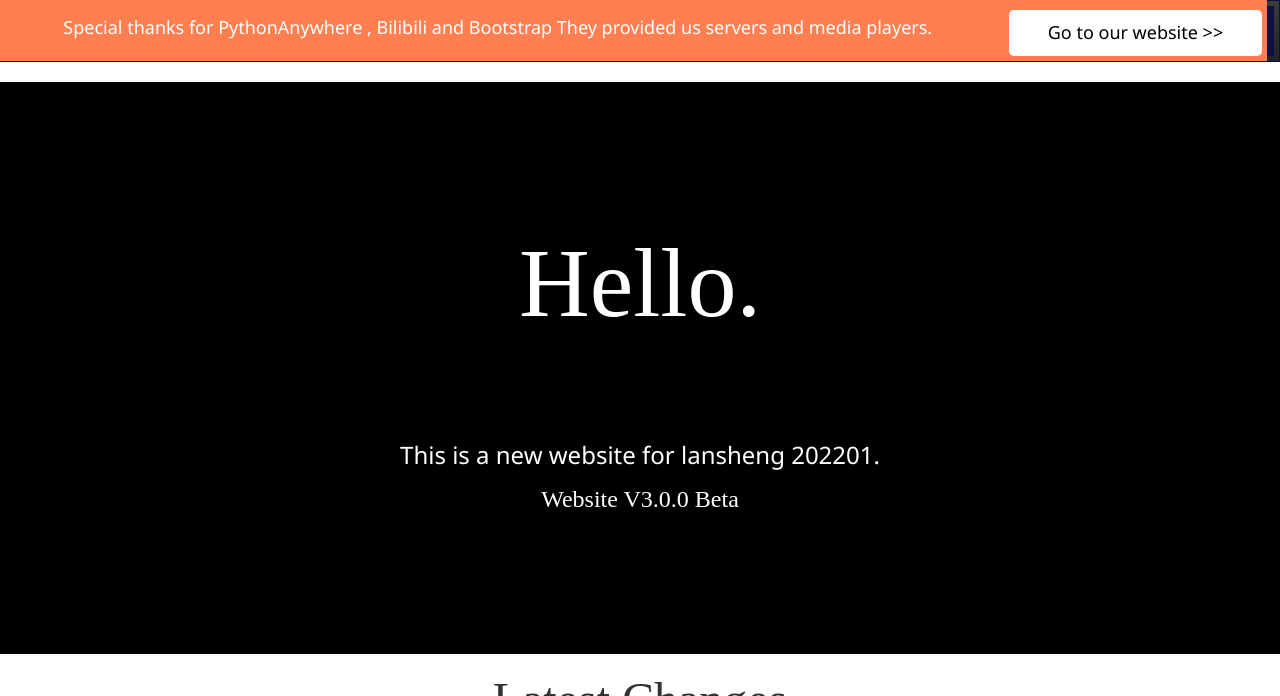
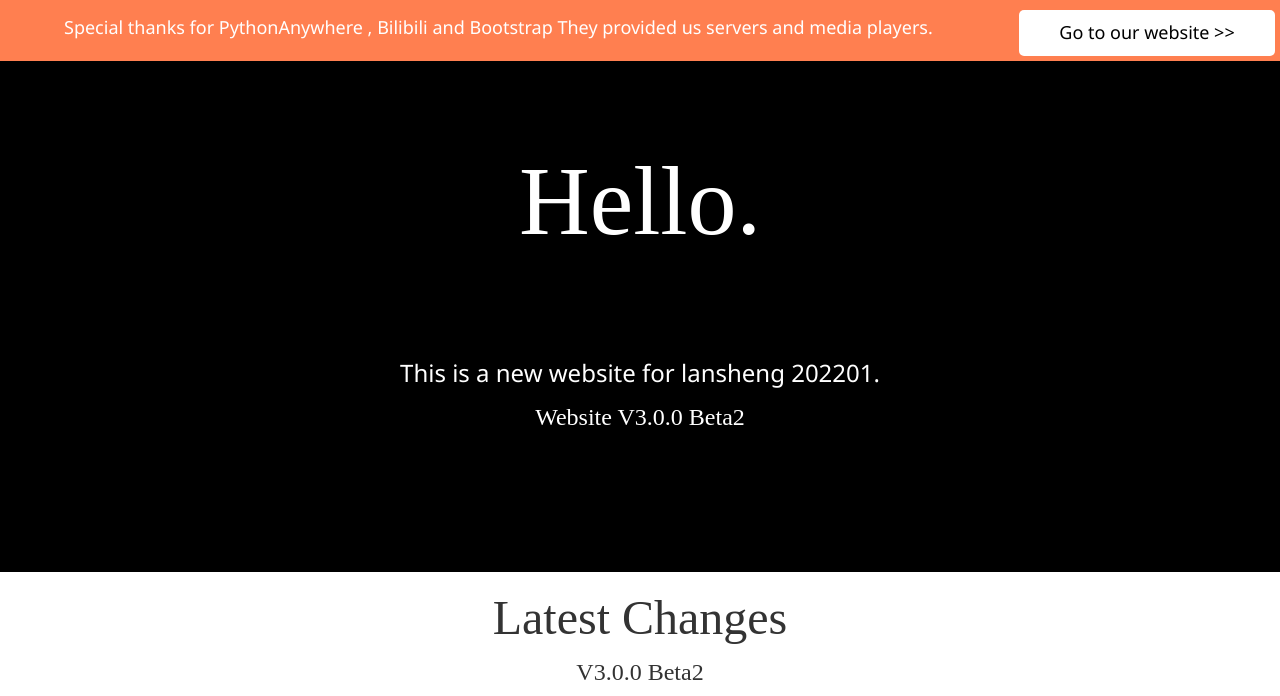
Before and after one commit to andyzhouty/lsfd202201v3, a Flask app: page / in a window 1280 px wide. Shown: the top 696 px of the page. Run offline with Flask 2, Linux system fonts and the light colour scheme; some libraries are stand-ins or nearby versions.

Commit message:
Fix some BUGS in layout

```diff
--- a/app.py
+++ b/app.py
@@ -12,7 +12,7 @@ def set_article_full_dict():
     global article_list
     global article_full_dict
     article_full_dict = dict()
-    article_list = open(file_name).read().strip().split('=')
+    article_list = open(file_name, encoding="utf-8").read().strip().split('=')
     if not article_list[-1]:
         del article_list[-1]
     for article in article_list:
@@ -29,7 +29,7 @@ set_article_full_dict()
 @app.route('/')
 @app.route('/index')
 def index():
-    return render_template('index.html', navbar=True, warning=False)
+    return render_template('index.html', navbar=False, warning=False)
 
 @app.route('/main')
 def main():
--- a/static/css/main.css
+++ b/static/css/main.css
@@ -1,5 +1,4 @@
 html {
-    background-color: #f6f8fa !important;
     height: 100%;
     width: 100%;
     font-size: large !important;
--- a/templates/base.html
+++ b/templates/base.html
@@ -13,7 +13,7 @@
    <body>
          {% if navbar %}
          <div class="navbar navbar-inverse" role="navigation"
-            style="padding: 5px; border-radius: 0px; border-color: #091145; background-image: linear-gradient(to bottom, #091145, #091145 100% !important">
+            style="padding: 5px; border-radius: 0px; border-color: #091145; background-image: linear-gradient(to bottom, #091145, #091145 100%);">
             <div class="containter">
                <div class="navbar-header">
                      <button type="button" class="navbar-toggle"
@@ -57,7 +57,7 @@
             SITE MAY NOT WORK AS EXPECTED
             <br><br>
             {% endif %}
-            &copy Copyright 2020 LSFD Class 202201<br>Website V3.0.0 Beta
+            &copy Copyright 2020 LSFD Class 202201<br>Website V3.0.0 Beta2
         </footer>
    </body>
 </html>
--- a/templates/index.html
+++ b/templates/index.html
@@ -8,7 +8,7 @@ Index
 {% endblock %}
 {% block body %}
 
-    <div style="width:99%;height:auto;background-color:coral;position:fixed;top:0;padding-top:5px">
+    <div style="width:100%;height: auto; min-height:7%;background-color:coral;position:fixed;top:0;padding-top:5px">
         <p style="color: white; float: left; text-align:left; font-size:18px; margin-top:5px;
                 margin-left: 5%; overflow: hidden; padding-top: 5px">
             Special thanks for
@@ -32,7 +32,7 @@ Index
     <div style="background-color: black;color:white;margin:0;width:auto;padding:10%">
         <h1 style="font-size: 7em; margin-bottom: 100px">Hello.</h1>
         <p>This is a new website for lansheng 202201.</p>
-        <p style="font-family:'Segoe UI light'">Website V3.0.0 Beta</p>
+        <p style="font-family:'Segoe UI light'">Website V3.0.0 Beta2</p>
     </div>
     <noscript style="text-align:center;font-size:16px;font-family:'Courier New';color:red;">
         <b>
@@ -42,20 +42,17 @@ Index
     </noscript>
     <h3>Latest Changes</h3>
     <div style="text-align:center">
-        <p style="font-family: 'Segoe UI Light'">V3.0.0 Beta</p>
+        <p style="font-family: 'Segoe UI Light'">V3.0.0 Beta2</p>
         <img style="width:10%" src="https://tse3-mm.cn.bing.net/th/id/OIP.c4RBIyTHaeRH08T4bp_waAHaGO?w=193&h=180&c=7&o=5&dpr=1.25&pid=1.7"
             alt="bootstrap">
         <p>×</p>
         <img style="width:20%" src="https://www.pythonanywhere.com/static/anywhere/images/PA-logo.svg"
             alt="PA">
         <p>
-            IT'S THE BIGGEST CHANGE SINCE THIS WEBSITE IS CREATED<br>
-            We changed our style completely!<br>
-            In Chinese, it is called "返璞归真".
+            IT'S THE BIGGEST CHANGE SINCE THIS WEBSITE IS CREATED.
         </p>
-        <p>The website now fully supports multiple articles! You can contact
-            <a href="mailto:andyforever0108@outlook.com">me(Andy)</a> to add your
-            own article!<br>We also improved the layout on the phone!<br>
+        <p>The website now support uploading your own articles.<br>
+            You can upload them <a href="/upload">HERE</a>
         </p>
     <div style="text-align:center;">
         <p style="font-family:'Segoe UI Light'">V1.4.0 Inside × 2.2.0 Stable</p>
--- a/templates/upload_result.html
+++ b/templates/upload_result.html
@@ -5,5 +5,5 @@ Upload Result
 {% block body %}
 <h1>Upload Result</h1>
 <p>Congratulations! You have uploaded an article for EVERYONE to see!</p>
-<meta http-equiv="redirect" content="2;url={{ url_for('articles') }}">
+<a href="/articles">Back To Articles</a>
 {% endblock %}
```
Also changed, not shown: static/css/index.css (line endings or trailing spaces).
